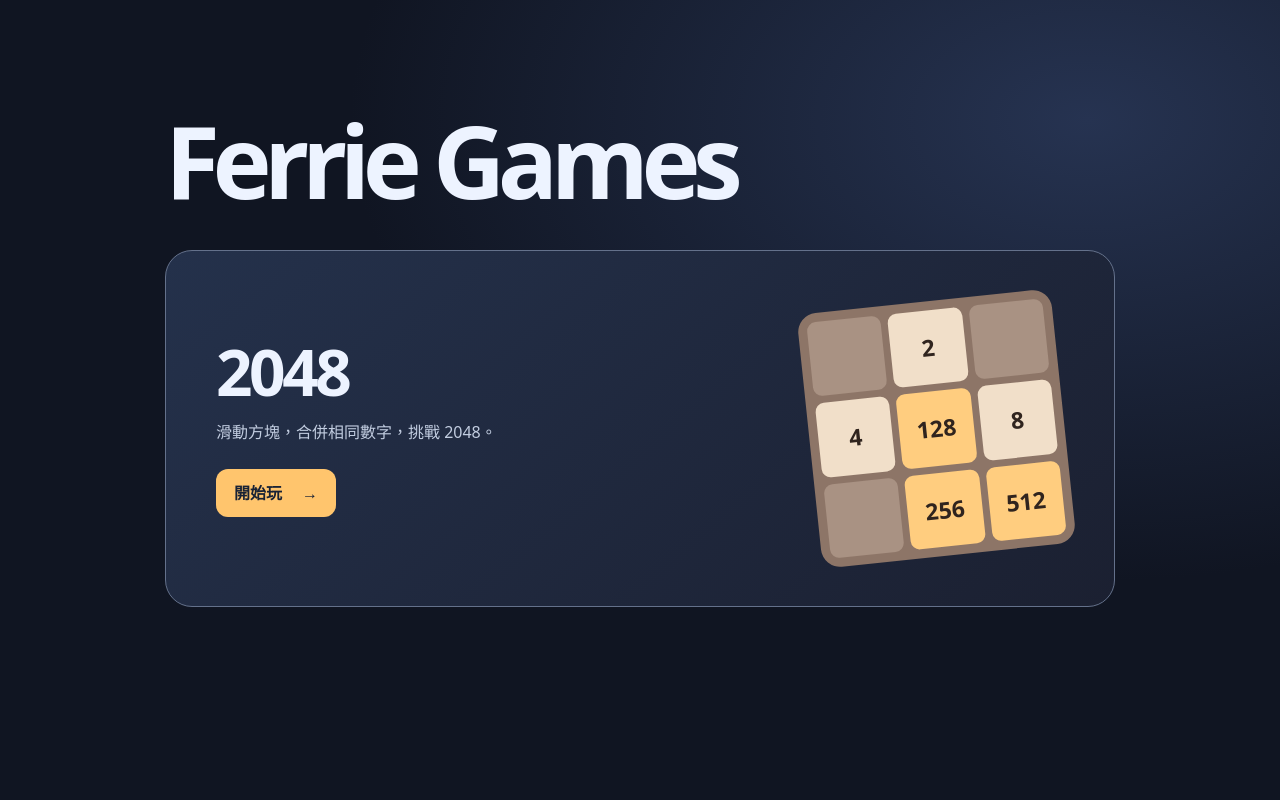
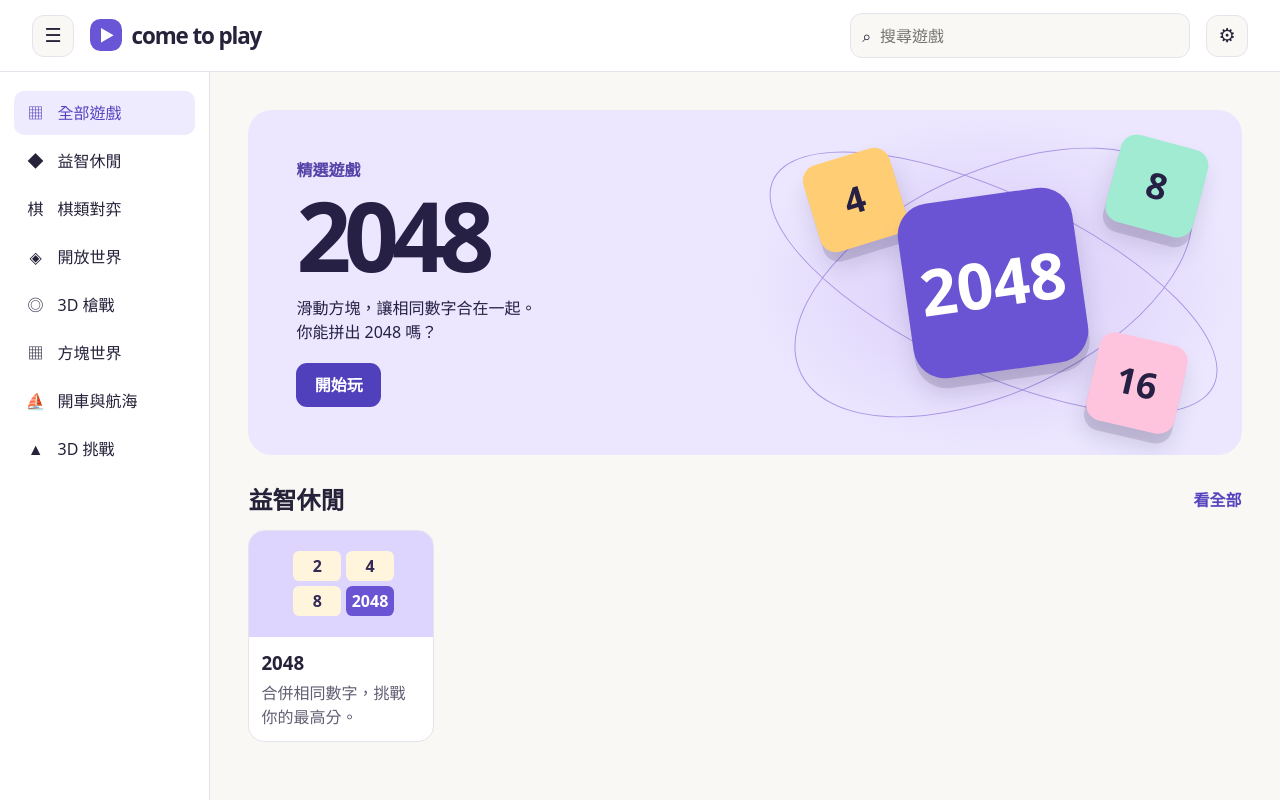
Before and after one commit to kuohappiness/Ferrie-Games, a plain HTML site: page portal/index.html in a window 1280 px wide. Drawn offline with Linux system fonts and the light colour scheme.

Commit message:
feat(portal): launch the come to play lobby (#3)

```diff
--- /dev/null
+++ b/portal/games.js
@@ -0,0 +1,21 @@
+const categories = [
+  { id: 'puzzle', name: '益智休閒', icon: '◆' },
+  { id: 'board', name: '棋類對弈', icon: '棋' },
+  { id: 'world', name: '開放世界', icon: '◈' },
+  { id: 'action', name: '3D 槍戰', icon: '◎' },
+  { id: 'blocks', name: '方塊世界', icon: '▦' },
+  { id: 'driving', name: '開車與航海', icon: '⛵' },
+  { id: 'challenge', name: '3D 挑戰', icon: '▲' },
+];
+
+const games = [
+  {
+    id: '2048',
+    name: '2048',
+    categories: ['puzzle'],
+    keywords: ['數字', '合併', '方塊'],
+    description: '合併相同數字，挑戰你的最高分。',
+    url: 'https://kuo-2048.family-kuo.chatgpt.site/',
+    cover: ['2', '4', '8', '2048'],
+  },
+];
--- a/portal/index.html
+++ b/portal/index.html
@@ -1,41 +1,53 @@
 <!doctype html>
 <html lang="zh-Hant">
+<head>
   <meta charset="utf-8">
   <meta name="viewport" content="width=device-width, initial-scale=1">
-<meta name="description" content="Ferrie Games 遊戲入口，從經典 2048 開始。">
-<title>Ferrie Games</title>
-<style>
-*{box-sizing:border-box}
-body{margin:0;min-height:100dvh;color:#edf3ff;background:radial-gradient(ellipse at 85% 15%,#263351,transparent 48%),#101522;font:16px/1.5 system-ui,sans-serif}
-main{width:min(950px, calc(100% - 36px));margin:auto;padding:clamp(42px,10vw,110px) 0}
-h1{font-size:clamp(46px,10vw,100px);letter-spacing:-.075em;line-height:1;margin:0 0 40px}
-h2{font-size:clamp(35px,8vw,64px);line-height:1;margin:0;letter-spacing:-.055em}
-p{color:#c2cde0;margin:16px 0 25px}
-.games{display:grid;gap:20px}
-article{display:grid;grid-template-columns:minmax(0,1fr) minmax(0,.78fr);align-items:center;gap:18px;overflow:hidden;border:1px solid #64718b;border-radius:27px;background:linear-gradient(140deg,#24314b,#1b2031);padding:clamp(20px,5vw,50px)}
-a{display:inline-flex;align-items:center;gap:20px;color:#182235;text-decoration:none;font-weight:800;background:#ffc56d;padding:12px 18px;border-radius:12px}
-a:hover{background:#ffd99c}
-a:focus-visible{outline:3px solid white;outline-offset:4px}
-.board{display:grid;grid-template-columns:repeat(3,1fr);gap:7px;background:#8d7567;padding:9px;border-radius:19px;transform:rotate(-6deg);width:min(100%,255px);justify-self:end}
-.board span{display:grid;place-items:center;aspect-ratio:1;border-radius:9px;background:#a99283;color:#30241e;font-weight:850;font-size:clamp(12px,3vw,23px)}
-.board .pale{background:#f1dfc9}.board .gold{background:#ffcd7f}
-@media(max-width:380px){article{gap:10px;padding:15px}.board{gap:4px;padding:5px}}
-</style>
-<main>
-  <h1>Ferrie Games</h1>
-  <section class="games" aria-label="遊戲列表">
-    <article>
-      <div>
-        <h2>2048</h2>
-        <p>滑動方塊，合併相同數字，挑戰 2048。</p>
-        <a href="https://kuo-2048.family-kuo.chatgpt.site/" target="_blank" rel="noopener">開始玩 <span aria-hidden="true">→</span></a>
+  <meta name="description" content="come to play 網頁遊戲大廳。直接開玩 2048，探索益智、3D 和棋類遊戲。">
+  <title>come to play | 遊戲大廳</title>
+  <link rel="stylesheet" href="styles.css">
+  <script src="games.js" defer></script>
+  <script src="portal.js" defer></script>
+</head>
+<body>
+  <header class="bar">
+    <button id="menu" class="icon" type="button" aria-controls="sidebar" aria-label="遊戲分類" aria-expanded="false">☰</button>
+    <a class="brand" href="./" aria-label="come to play 首頁"><span aria-hidden="true">▶</span> come to play</a>
+    <search><label><span aria-hidden="true">⌕</span><input id="query" type="search" placeholder="搜尋遊戲" aria-label="搜尋遊戲"></label></search>
+    <button id="settings" class="icon" type="button" aria-label="設定">⚙</button>
+  </header>
+  <div class="layout">
+    <aside id="sidebar" aria-label="遊戲分類"></aside>
+    <main id="main">
+      <section class="hero" aria-labelledby="featured-title">
+        <div class="hero-copy">
+          <p class="eyebrow">精選遊戲</p>
+          <h1 id="featured-title">2048</h1>
+          <p class="intro">滑動方塊，讓相同數字合在一起。<br>你能拼出 2048 嗎？</p>
+          <a class="play" data-game="2048" href="https://kuo-2048.family-kuo.chatgpt.site/">開始玩</a>
         </div>
-      <div class="board" aria-hidden="true">
-        <span></span><span class="pale">2</span><span></span>
-        <span class="pale">4</span><span class="gold">128</span><span class="pale">8</span>
-        <span></span><span class="gold">256</span><span class="gold">512</span>
+        <div class="art" aria-hidden="true">
+          <div class="orbit orbit-one"></div><div class="orbit orbit-two"></div>
+          <div class="tile tile-four">4</div><div class="tile tile-eight">8</div>
+          <div class="tile tile-main">2048</div><div class="tile tile-sixteen">16</div>
         </div>
-    </article>
       </section>
+      <section id="recent" hidden aria-label="繼續玩"></section>
+      <div id="catalog"></div>
+      <noscript><p>開啟 JavaScript 即可使用搜尋和分類。</p></noscript>
     </main>
+  </div>
+  <dialog id="preferences" aria-labelledby="preferences-title">
+    <form method="dialog">
+      <h2 id="preferences-title">大廳設定</h2>
+      <label for="theme">外觀</label>
+      <select id="theme">
+        <option value="light">淺色</option>
+        <option value="dark">深色</option>
+        <option value="system">跟隨系統</option>
+      </select>
+      <button class="play">完成</button>
+    </form>
+  </dialog>
+</body>
 </html>
--- /dev/null
+++ b/portal/portal.js
@@ -0,0 +1,145 @@
+const sidebar = document.querySelector('#sidebar');
+const query = document.querySelector('#query');
+const menu = document.querySelector('#menu');
+const hero = document.querySelector('.hero');
+const catalog = document.querySelector('#catalog');
+const recent = document.querySelector('#recent');
+const preferences = document.querySelector('#preferences');
+const theme = document.querySelector('#theme');
+const mobile = matchMedia('(max-width: 760px)');
+const categoryOptions = [{ id: 'all', name: '全部遊戲', icon: '▦' }, ...categories];
+
+function readSetting(key) {
+  try {
+    return localStorage.getItem(key);
+  } catch {
+    return null;
+  }
+}
+
+function writeSetting(key, value) {
+  try {
+    localStorage.setItem(key, value);
+  } catch {
+    // Search and gameplay links also work when storage is unavailable.
+  }
+}
+
+function element(tag, className, content) {
+  const node = document.createElement(tag);
+  if (className) node.className = className;
+  if (content) node.textContent = content;
+  return node;
+}
+
+function categoryLink(category, className = '') {
+  const link = element('a', className, category.name);
+  link.href = category.id === 'all' ? '#all' : '#' + category.id;
+  return link;
+}
+
+function selectedCategory() {
+  return categoryOptions.find(category => '#' + category.id === location.hash) ?? categoryOptions[0];
+}
+
+function card(game) {
+  const link = element('a', 'game');
+  link.href = game.url;
+  link.dataset.game = game.id;
+  const cover = element('div', 'cover');
+  cover.setAttribute('aria-hidden', 'true');
+  for (const tile of game.cover) cover.append(element('span', '', tile));
+  const details = element('div', 'details');
+  details.append(element('h3', '', game.name), element('p', '', game.description));
+  link.append(cover, details);
+  return link;
+}
+
+function showGames(container, title, items, category) {
+  const heading = element('div', 'section-heading');
+  heading.append(element('h2', '', title));
+  if (category) {
+    const link = categoryLink(category, 'see-all');
+    link.textContent = '看全部';
+    link.setAttribute('aria-label', '看全部' + category.name);
+    heading.append(link);
+  }
+  container.append(heading);
+  if (!items.length) {
+    container.append(element('p', 'empty', query.value.trim() ? '沒有符合的遊戲。' : '這個分類的遊戲還在準備中。'));
+    return;
+  }
+  const grid = element('div', 'grid');
+  grid.append(...items.map(card));
+  container.append(grid);
+}
+
+function render() {
+  const active = selectedCategory();
+  const term = query.value.trim().toLowerCase();
+  const isHome = active.id === 'all' && !term;
+  hero.hidden = !isHome;
+  for (const anchor of sidebar.querySelectorAll('a')) {
+    if (anchor.hash === '#' + active.id) anchor.setAttribute('aria-current', 'page');
+    else anchor.removeAttribute('aria-current');
+  }
+
+  const lastPlayed = games.find(game => game.id === readSetting('come-to-play:recent'));
+  recent.hidden = !isHome || !lastPlayed;
+  recent.replaceChildren();
+  if (!recent.hidden) showGames(recent, '繼續玩', [lastPlayed]);
+
+  catalog.replaceChildren();
+  if (isHome) {
+    for (const category of categories) {
+      const items = games.filter(game => game.categories.includes(category.id));
+      if (items.length) showGames(catalog, category.name, items.slice(0, 4), category);
+    }
+    return;
+  }
+  const matching = games.filter(game => {
+    const inCategory = active.id === 'all' || game.categories.includes(active.id);
+    const names = [game.name, ...game.keywords, ...categories.filter(category => game.categories.includes(category.id)).map(category => category.name)];
+    return inCategory && names.some(name => name.toLowerCase().includes(term));
+  });
+  showGames(catalog, term ? '搜尋結果' : active.name, matching);
+}
+
+function setMenu(open) {
+  sidebar.hidden = !open;
+  menu.setAttribute('aria-expanded', String(open));
+}
+
+for (const category of categoryOptions) {
+  const link = categoryLink(category);
+  const icon = element('span', 'nav-icon', category.icon);
+  icon.setAttribute('aria-hidden', 'true');
+  link.prepend(icon);
+  sidebar.append(link);
+}
+
+menu.addEventListener('click', () => setMenu(sidebar.hidden));
+mobile.addEventListener('change', () => setMenu(!mobile.matches));
+sidebar.addEventListener('click', event => {
+  if (!event.target.closest('a')) return;
+  query.value = '';
+  if (mobile.matches) setMenu(false);
+  render();
+});
+window.addEventListener('hashchange', render);
+window.addEventListener('pageshow', render);
+query.addEventListener('input', render);
+document.addEventListener('click', event => {
+  const link = event.target.closest('a[data-game]');
+  if (link) writeSetting('come-to-play:recent', link.dataset.game);
+});
+document.querySelector('#settings').addEventListener('click', () => preferences.showModal());
+theme.value = readSetting('come-to-play:theme') ?? 'light';
+if (!theme.value) theme.value = 'light';
+document.documentElement.dataset.theme = theme.value;
+theme.addEventListener('change', () => {
+  document.documentElement.dataset.theme = theme.value;
+  writeSetting('come-to-play:theme', theme.value);
+});
+setMenu(!mobile.matches);
+render();
--- /dev/null
+++ b/portal/styles.css
@@ -0,0 +1,93 @@
+:root {
+  color-scheme: light;
+  --background: #f9f8f4;
+  --surface: #fff;
+  --ink: #25223a;
+  --muted: #625e73;
+  --line: #e7e3ed;
+  --accent: #5643bf;
+  --selected: #eeebff;
+  font-family: "DM Sans", system-ui, sans-serif;
+}
+:root[data-theme="dark"] {
+  color-scheme: dark;
+  --background: #171622;
+  --surface: #242238;
+  --ink: #faf8ff;
+  --muted: #c3bdd4;
+  --line: #3d3952;
+  --accent: #bdaeff;
+  --selected: #39315e;
+}
+@media (prefers-color-scheme: dark) {
+  :root[data-theme="system"] {
+    color-scheme: dark;
+    --background: #171622;
+    --surface: #242238;
+    --ink: #faf8ff;
+    --muted: #c3bdd4;
+    --line: #3d3952;
+    --accent: #bdaeff;
+    --selected: #39315e;
+  }
+}
+* { box-sizing: border-box; }
+[hidden] { display: none !important; }
+body { margin: 0; background: var(--background); color: var(--ink); line-height: 1.5; }
+a { color: inherit; text-decoration: none; }
+button, input, select { font: inherit; }
+button { cursor: pointer; }
+:focus-visible { outline: 3px solid var(--accent); outline-offset: 3px; }
+.bar { display: flex; align-items: center; gap: 1rem; min-height: 72px; padding: .7rem clamp(.75rem, 3vw, 2rem); background: var(--surface); border-bottom: 1px solid var(--line); }
+.brand { display: inline-flex; gap: .6rem; align-items: center; font-size: clamp(1.05rem, 3vw, 1.4rem); white-space: nowrap; font-weight: 850; letter-spacing: -.05em; }
+.brand span { display: grid; place-items: center; width: 2rem; height: 2rem; border-radius: .65rem; background: #6856d6; color: #fff; font-size: .9rem; }
+.icon { min-width: 42px; min-height: 42px; border: 1px solid var(--line); border-radius: 12px; background: var(--background); color: var(--ink); font-size: 1.2rem; }
+search { margin-left: auto; width: min(100%, 340px); min-width: 0; }
+search label { display: flex; align-items: center; gap: .55rem; padding: 0 .7rem; border: 1px solid var(--line); border-radius: 12px; background: var(--background); }
+search input { min-width: 0; width: 100%; border: 0; padding: .6rem 0; background: transparent; color: var(--ink); }
+.layout { display: flex; min-height: calc(100dvh - 72px); }
+aside { flex: 0 0 210px; padding: 1.2rem .85rem; background: var(--surface); border-right: 1px solid var(--line); }
+aside a { display: flex; align-items: center; gap: .75rem; min-height: 44px; padding: .5rem .75rem; border-radius: 10px; margin-bottom: .25rem; }
+aside a:hover, aside a[aria-current] { background: var(--selected); color: var(--accent); }
+.nav-icon { width: 1.25rem; text-align: center; }
+main { min-width: 0; flex: 1; max-width: 1500px; margin: 0 auto; padding: clamp(.85rem, 3vw, 2.4rem); }
+.hero { display: grid; grid-template-columns: 1fr 1fr; overflow: hidden; min-height: 300px; border-radius: 24px; background: #ece7ff; color: #252044; }
+.hero-copy { z-index: 1; align-self: center; padding: clamp(1rem, 4vw, 3rem); }
+.eyebrow { color: #5543a8; font-weight: 750; margin: 0; }
+h1 { margin: .05em 0; line-height: 1; font-size: clamp(3rem, 9vw, 6rem); letter-spacing: -.075em; }
+.intro { margin: .8rem 0 1.2rem; }
+.play { display: inline-flex; align-items: center; justify-content: center; min-height: 44px; padding: .55rem 1.15rem; border: 0; border-radius: 11px; color: #fff; background: #5140bc; font-weight: 750; }
+.play:hover { background: #42339f; }
+.art { position: relative; align-self: stretch; isolation: isolate; background: radial-gradient(ellipse at center, #d8caf8, transparent 70%); }
+.orbit { position: absolute; inset: 18% 7%; border: 1px solid #aa96e4; border-radius: 50%; transform: rotate(-25deg); }
+.orbit-two { inset: 24% 1%; transform: rotate(25deg); }
+.tile { display: grid; place-items: center; position: absolute; width: clamp(2.5rem, 7vw, 6rem); aspect-ratio: 1; border-radius: 18%; font-size: clamp(1.1rem, 3vw, 2.25rem); font-weight: 850; box-shadow: 0 10px 0 #28204a26, 0 16px 22px #28204a25; }
+.tile-main { width: clamp(4.25rem, 15vw, 11rem); left: 50%; top: 50%; transform: translate(-50%, -50%) rotate(-8deg); background: #6a54d4; color: #fff; font-size: clamp(1.35rem, 5vw, 4.4rem); }
+.tile-four { top: 13%; left: 13%; transform: rotate(-17deg); background: #ffce74; }
+.tile-eight { right: 8%; top: 9%; transform: rotate(15deg); background: #a2ebd3; }
+.tile-sixteen { right: 12%; bottom: 8%; transform: rotate(13deg); background: #ffc4dd; }
+.section-heading { display: flex; gap: .75rem; align-items: center; justify-content: space-between; margin: 1.65rem 0 .75rem; }
+h2, h3 { margin: 0; }
+.see-all { color: var(--accent); font-weight: 700; }
+.grid { display: grid; grid-template-columns: repeat(auto-fill, minmax(176px, 1fr)); gap: 1rem; }
+.game { min-width: 0; overflow: hidden; display: block; border-radius: 16px; border: 1px solid var(--line); background: var(--surface); }
+.game:hover { border-color: var(--accent); }
+.cover { display: grid; grid-template-columns: repeat(2, minmax(0, 3rem)); gap: .3rem; align-content: center; justify-content: center; min-height: 106px; aspect-ratio: 16 / 9; background: #ded5ff; }
+.cover span { display: grid; place-items: center; min-height: 1.9rem; border-radius: .4rem; background: #fff5dd; color: #332955; font-weight: 800; }
+.cover span:last-child { color: #fff; background: #6a54d4; }
+.details { padding: .75rem; }
+.details p, .empty { color: var(--muted); margin: .25rem 0 0; }
+dialog { width: min(90vw, 400px); border: 1px solid var(--line); border-radius: 18px; padding: 1.4rem; color: var(--ink); background: var(--surface); }
+dialog::backdrop { background: #15102888; }
+dialog form { display: grid; gap: .8rem; }
+dialog select { padding: .6rem; border: 1px solid var(--line); border-radius: 8px; }
+dialog button { justify-self: end; }
+@media (max-width: 760px) {
+  .layout { display: block; }
+  aside { position: absolute; z-index: 2; width: min(245px, 90vw); border: 1px solid var(--line); border-radius: 0 0 15px 0; box-shadow: 0 12px 25px #221a3f22; }
+  .bar { gap: .45rem; flex-wrap: wrap; }
+  search { width: 100%; order: 1; }
+  #settings { margin-left: auto; }
+  .hero { min-height: 220px; grid-template-columns: 1.15fr 1fr; }
+  .grid { grid-template-columns: repeat(2, minmax(0, 1fr)); gap: .65rem; }
+}
```
Also changed, not shown: 1 other file. Lines whose indentation alone changed are shown as unchanged.
